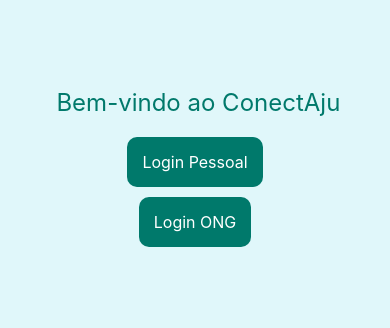
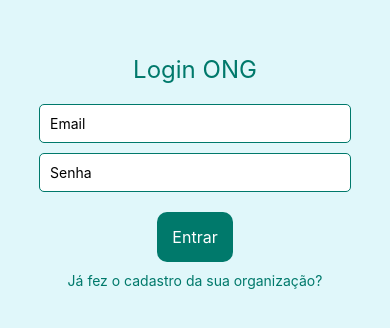
Before and after one commit to anaclaudia-debug/ConectaAju, a React Native app in the folder Conect_Aju/: screen /LoginONG in a window 390 px wide. Shown: the part 250-578 px from the top of the page. Built offline with nearby package versions, Linux system fonts and the light colour scheme.

Commit message:
adição login_ong

```diff
--- a/Conect_Aju/App.js
+++ b/Conect_Aju/App.js
@@ -3,8 +3,9 @@ import React from 'react';
 import { NavigationContainer } from '@react-navigation/native';
 import { createStackNavigator } from '@react-navigation/stack';
 import Introduction from './src/screens/introduction';
-import Login from './src/screens/login'
-import Register from './src/screens/register';
+import PersonalLogin from './src/screens/personal_login'
+import PersonalRegister from './src/screens/personal_register';
+import LoginONG from './src/screens/login_ong';
 
 
 const Stack = createStackNavigator();
@@ -14,8 +15,9 @@ const App = () => {
     <NavigationContainer>
       <Stack.Navigator initialRouteName="Introduction">
         <Stack.Screen name="Introduction" component={Introduction} options={{ headerShown: false }} />
-        <Stack.Screen name="LoginPessoal" component={Login} options={{ headerShown: false }} />
-        <Stack.Screen name="Register" component={Register} options={{ headerShown: false }} />
+        <Stack.Screen name="LoginPessoal" component={PersonalLogin} options={{ headerShown: false }} />
+        <Stack.Screen name="Register" component={PersonalRegister} options={{ headerShown: false }} />
+        <Stack.Screen name="LoginONG" component={LoginONG} options={{ headerShown: false }} />
       </Stack.Navigator>
     </NavigationContainer>
   );
--- a/Conect_Aju/app.json
+++ b/Conect_Aju/app.json
@@ -17,7 +17,8 @@
     "android": {
       "adaptiveIcon": {
         "foregroundImage": "./assets/adaptive-icon.png",
-        "backgroundColor": "#ffffff"
+        "backgroundColor": "#ffffff",
+        "newArchEnabled": true
       }
     },
     "web": {
--- a/Conect_Aju/src/screens/login/index.js
+++ b/Conect_Aju/src/screens/login_ong/index.js
@@ -2,7 +2,7 @@ import React, { useState } from 'react';
 import { View, Text, TextInput, TouchableOpacity } from 'react-native';
 import styles from './styles';
 
-const Login = ({ navigation }) => {
+const LoginONG = ({ navigation }) => {
   const [email, setEmail] = useState('');
   const [password, setPassword] = useState('');
   const [errorMessage, setErrorMessage] = useState('');
@@ -17,24 +17,20 @@ const Login = ({ navigation }) => {
       setErrorMessage('Preencha todos os campos.');
       return;
     }
-
     if (!validateEmail(email)) {
-      setErrorMessage('Formato de e-mail inválido.');
+      setErrorMessage(' Formato de e-mail inválido.');
       return;
     }
-
     if (password.length < 8) {
       setErrorMessage('A senha deve ter no mínimo 8 caracteres.');
       return;
     }
-
-    setErrorMessage('');
-
+    setErrorMessage(''); // limpa o erro se tudo estiver correto
   };
 
   return (
     <View style={styles.container}>
-      <Text style={styles.title}>Faça o login</Text>
+      <Text style={styles.title}>Login ONG</Text>
       {errorMessage ? <Text style={styles.errorText}>{errorMessage}</Text> : null}
       <TextInput
         style={styles.input}
@@ -42,7 +38,7 @@ const Login = ({ navigation }) => {
         value={email}
         onChangeText={setEmail}
         keyboardType="email-address"
-        maxLength={254}
+        autoCapitalize="none"
       />
       <TextInput
         style={styles.input}
@@ -50,17 +46,20 @@ const Login = ({ navigation }) => {
         value={password}
         onChangeText={setPassword}
         secureTextEntry
-        minLength={8}
       />
-      <TouchableOpacity style={styles.button} onPress={handleLogin}>
+      <TouchableOpacity
+        style={styles.button}
+        onPress={handleLogin}
+      >
         <Text style={styles.buttonText}>Entrar</Text>
       </TouchableOpacity>
-      <Text style={styles.texTask}>Ainda não é cadastrado?</Text>
-      <TouchableOpacity onPress={() => navigation.navigate('Register')}>
-        <Text style={styles.registerButtonText}>Clique aqui!</Text>
+      <TouchableOpacity
+        onPress={() => navigation.navigate('CadastroONG')}
+      >
+        <Text style={styles.linkText}>Já fez o cadastro da sua organização?</Text>
       </TouchableOpacity>
     </View>
   );
 };
 
-export default Login;
+export default LoginONG;
--- a/Conect_Aju/src/screens/login/styles.js
+++ b/Conect_Aju/src/screens/login_ong/styles.js
@@ -7,37 +7,41 @@ const styles = StyleSheet.create({
     alignItems: 'center',
     backgroundColor: '#e0f7fa',
   },
+
   title: {
     fontSize: 24,
     marginBottom: 20,
     color: '#00796b',
   },
+
   input: {
     width: '80%',
     padding: 10,
     marginBottom: 10,
-    borderRadius: 5,
     borderWidth: 1,
     borderColor: '#00796b',
+    borderRadius: 5,
+    backgroundColor: '#ffffff',
   },
+
   button: {
     marginTop: 10,
     padding: 15,
     borderRadius: 10,
     backgroundColor: '#00796b',
   },
+
   buttonText: {
-    color: '#fff',
+    color: '#ffffff',
     fontSize: 16,
   },
-  texTask: {
-    marginTop: 20,
-    fontSize: 16,
+
+  linkText: {
+    color: '#00796b',
+    fontSize: 14,
+    marginTop: 10,
   },
-  registerButtonText: {
-    color: '#00796b',
-    fontSize: 18,
-  },
+
   errorText: {
     color: 'red',
     marginBottom: 10,
--- /dev/null
+++ b/Conect_Aju/src/screens/personal_login/index.js
@@ -0,0 +1,66 @@
+import React, { useState } from 'react';
+import { View, Text, TextInput, TouchableOpacity } from 'react-native';
+import styles from './styles';
+
+const PersonalLogin = ({ navigation }) => {
+  const [email, setEmail] = useState('');
+  const [password, setPassword] = useState('');
+  const [errorMessage, setErrorMessage] = useState('');
+
+  const validateEmail = (email) => {
+    const emailRegex = /^[^\s@]+@[^\s@]+\.[^\s@]+$/;
+    return emailRegex.test(email);
+  };
+
+  const handleLogin = () => {
+    if (!email || !password) {
+      setErrorMessage('Preencha todos os campos.');
+      return;
+    }
+
+    if (!validateEmail(email)) {
+      setErrorMessage('Formato de e-mail inválido.');
+      return;
+    }
+
+    if (password.length < 8) {
+      setErrorMessage('A senha deve ter no mínimo 8 caracteres.');
+      return;
+    }
+
+    setErrorMessage(''); //limpa o erro s tudo estiver correto.
+
+  };
+
+  return (
+    <View style={styles.container}>
+      <Text style={styles.title}>Faça o login</Text>
+      {errorMessage ? <Text style={styles.errorText}>{errorMessage}</Text> : null}
+      <TextInput
+        style={styles.input}
+        placeholder="Email"
+        value={email}
+        onChangeText={setEmail}
+        keyboardType="email-address"
+        maxLength={254}
+      />
+      <TextInput
+        style={styles.input}
+        placeholder="Senha"
+        value={password}
+        onChangeText={setPassword}
+        secureTextEntry
+        minLength={8}
+      />
+      <TouchableOpacity style={styles.button} onPress={handleLogin}>
+        <Text style={styles.buttonText}>Entrar</Text>
+      </TouchableOpacity>
+      <Text style={styles.texTask}>Ainda não é cadastrado?</Text>
+      <TouchableOpacity onPress={() => navigation.navigate('Register')}>
+        <Text style={styles.registerButtonText}>Clique aqui!</Text>
+      </TouchableOpacity>
+    </View>
+  );
+};
+
+export default PersonalLogin;
--- /dev/null
+++ b/Conect_Aju/src/screens/personal_login/styles.js
@@ -0,0 +1,54 @@
+import { StyleSheet } from 'react-native';
+
+const styles = StyleSheet.create({
+  container: {
+    flex: 1,
+    justifyContent: 'center',
+    alignItems: 'center',
+    backgroundColor: '#e0f7fa',
+  },
+
+  title: {
+    fontSize: 24,
+    marginBottom: 20,
+    color: '#00796b',
+  },
+
+  input: {
+    width: '80%',
+    padding: 10,
+    marginBottom: 10,
+    borderRadius: 5,
+    borderWidth: 1,
+    borderColor: '#00796b',
+  },
+
+  button: {
+    marginTop: 10,
+    padding: 15,
+    borderRadius: 10,
+    backgroundColor: '#00796b',
+  },
+
+  buttonText: {
+    color: '#fff',
+    fontSize: 16,
+  },
+
+  texTask: {
+    marginTop: 20,
+    fontSize: 16,
+  },
+
+  registerButtonText: {
+    color: '#00796b',
+    fontSize: 18,
+  },
+
+  errorText: {
+    color: 'red',
+    marginBottom: 10,
+  },
+});
+
+export default styles;
--- a/Conect_Aju/src/screens/register/index.js
+++ b/Conect_Aju/src/screens/personal_register/index.js
@@ -2,7 +2,7 @@ import React, { useState } from 'react';
 import { View, Text, TextInput, TouchableOpacity } from 'react-native';
 import styles from './styles';
 
-const Register = ({ navigation }) => {
+const PersonalRegister = ({ navigation }) => {
   const [fullName, setFullName] = useState('');
   const [email, setEmail] = useState('');
   const [password, setPassword] = useState('');
@@ -64,4 +64,4 @@ const Register = ({ navigation }) => {
   );
 };
 
-export default Register;
+export default PersonalRegister;
```
Also changed, not shown: Conect_Aju/src/navigation/index.js (added), Conect_Aju/src/screens/personal_register/styles.js (renamed from Conect_Aju/src/screens/register/styles.js), Conect_Aju/src/screens/register_ong/index.js (added), Conect_Aju/src/screens/register_ong/styles.js (added).
